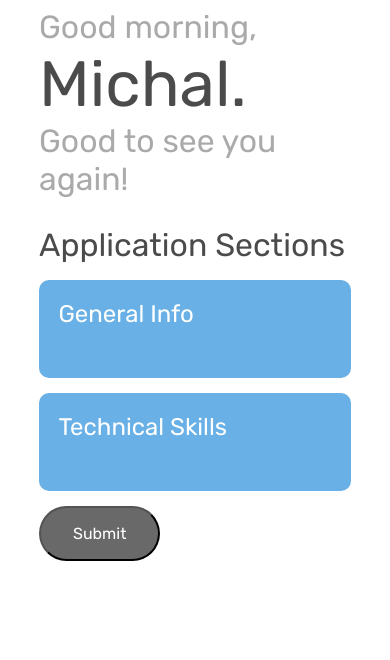
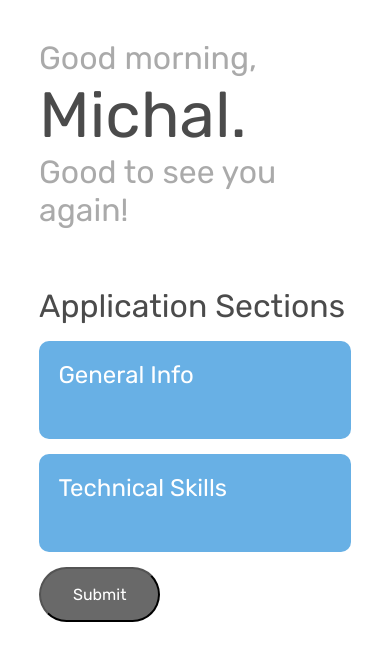
Before and after one commit to alexieyizhe/htn-dashboard, a Gatsby site: page / in a window 390 px wide. Shown: the part 172-832 px from the top of the page. Built offline with nearby package versions, Linux system fonts and the light colour scheme; Gatsby itself is replaced by a stand-in of ours.

Commit message:
More mobile responsive styles

```diff
--- a/src/components/Header/HeaderComponent.jsx
+++ b/src/components/Header/HeaderComponent.jsx
@@ -8,6 +8,8 @@ import LogoImg from "../../../static/favicon.jpg";
 
 const Container = styled.span`
   width: auto;
+  position: sticky;
+  top: 5vh;
   height: 10vh;
 
   display: flex;
@@ -16,6 +18,11 @@ const Container = styled.span`
 
   color: ${props => props.theme.colors.black};
   background-color: white;
+
+  ${mediaSize.tablet`
+    position: relative;
+    top: auto;
+  `};
 `;
 
 
--- a/src/views/App.jsx
+++ b/src/views/App.jsx
@@ -47,12 +47,14 @@ const LeftColumn = styled.div`
 
   display: inline-flex;
   flex-direction: column;
-  justify-content: space-between;
+  justify-content: flex-start;
 
   ${mediaSize.tablet`
     position: relative;
     height: auto;
     width: 80vw;
+    justify-content: space-between;
+
   `};
 `;
 
@@ -77,7 +79,7 @@ const ColumnContents = styled.div`
 
 
 const ColumnPane = styled.div`
-  padding-top: 3vw;
+  padding-top: 5vh;
 
   position: absolute;
   will-change: translateX, opacity;
@@ -99,7 +101,9 @@ const NavButtons = styled.div`
 
 
 const Greeting = styled.div`
-  padding-top: 3vw;
+  position: sticky;
+  top: 15vh;
+  padding-top: 5vh;
   height: 60vh;
 
   & .userName {
@@ -114,6 +118,9 @@ const Greeting = styled.div`
 
 
 const ToastContainer = styled.div`
+  position: fixed;
+  bottom: 5vh;
+  width: 40vw;
   height: 20vh;
 
   ${mediaSize.tablet`
```
